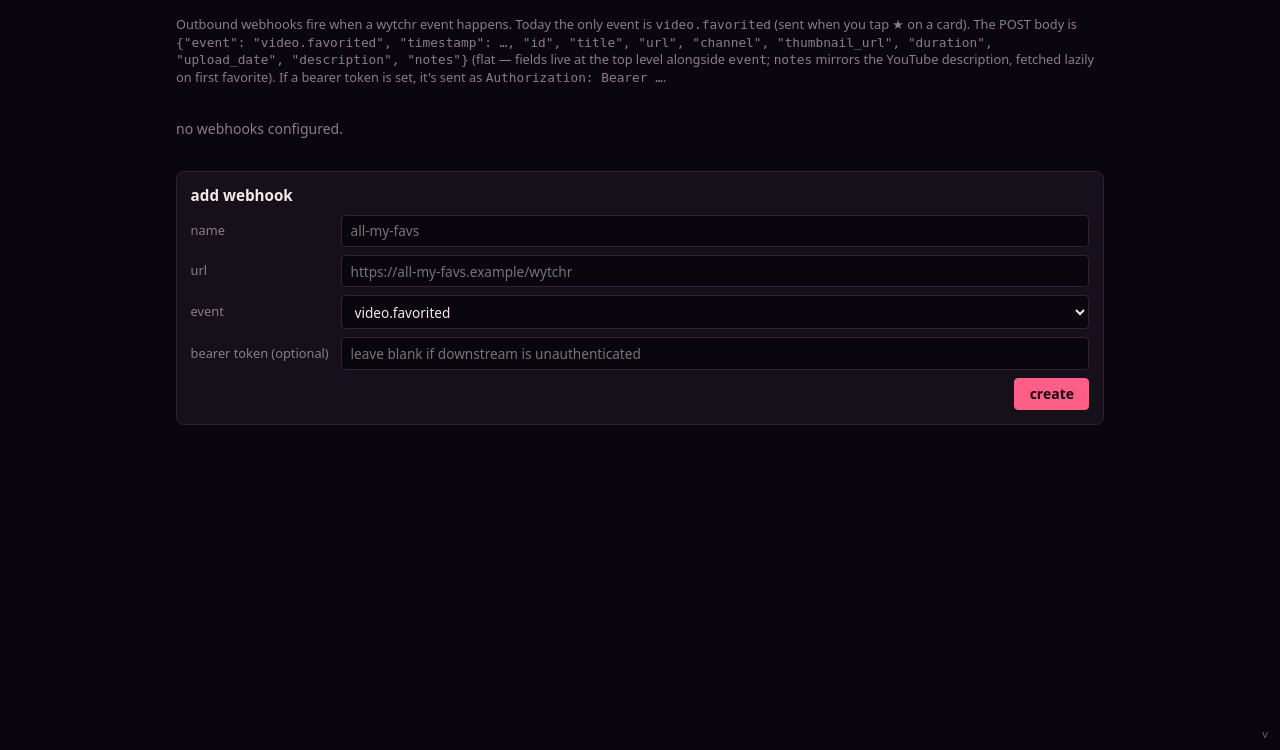
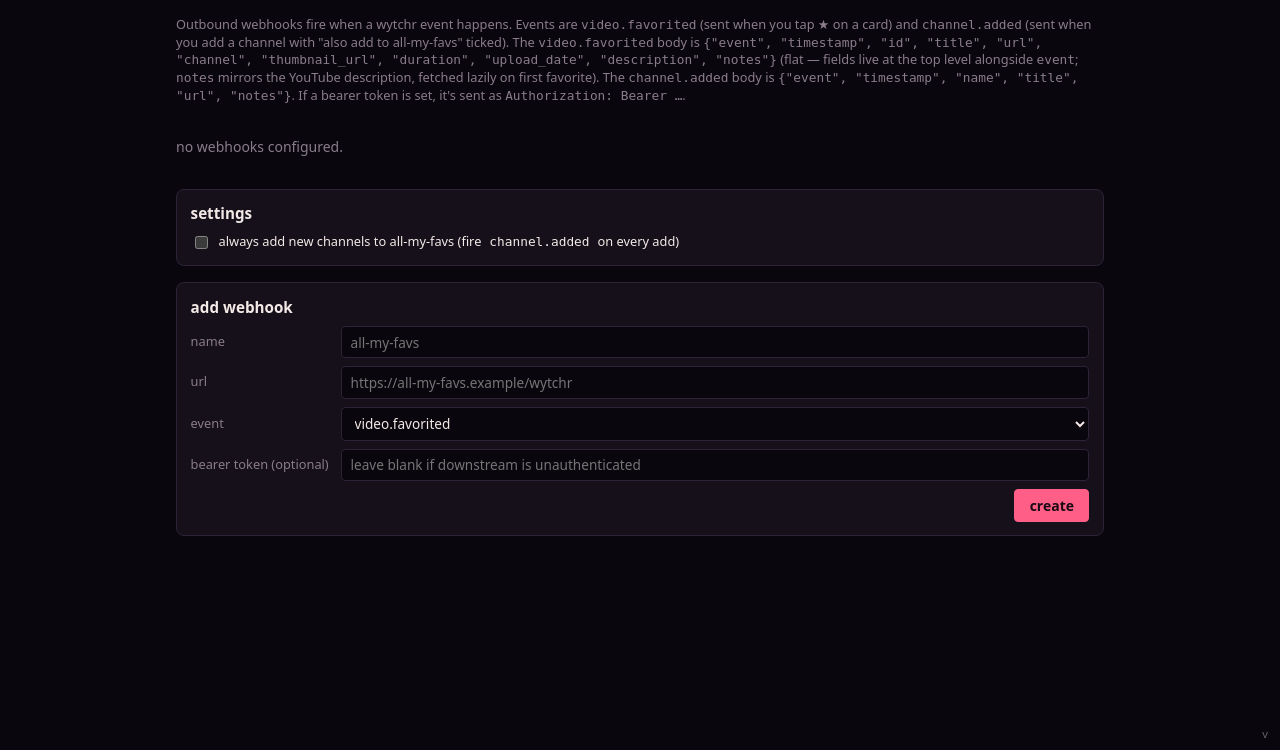
Before and after one commit to kjaymiller/wytchr, a Python web app: template templates/webhooks.html in a window 1280 px wide. Shown: the part 50-800 px from the top of the page. Run offline with Jinja, Linux system fonts and the light colour scheme; the template is opened without the code that fills it, so the values that code supplies are empty.

Commit message:
channel.added webhook + always-add-to-all-my-favs setting (0.13.0)
Add a per-add "also add to all-my-favs" checkbox that fires a new
channel.added webhook event, plus an app_settings-backed global toggle
to do it on every channel add.

Co-Authored-By: Claude Opus 4.7 (1M context) <noreply@anthropic.com>

```diff
--- a/templates/webhooks.html
+++ b/templates/webhooks.html
@@ -65,11 +65,14 @@
   </header>
   <main>
     <p class="hint">
-      Outbound webhooks fire when a wytchr event happens. Today the only event is
-      <code>video.favorited</code> (sent when you tap ★ on a card). The POST body is
-      <code>{"event": "video.favorited", "timestamp": …, "id", "title", "url", "channel", "thumbnail_url", "duration", "upload_date", "description", "notes"}</code>
+      Outbound webhooks fire when a wytchr event happens. Events are
+      <code>video.favorited</code> (sent when you tap ★ on a card) and
+      <code>channel.added</code> (sent when you add a channel with "also add to all-my-favs" ticked).
+      The <code>video.favorited</code> body is
+      <code>{"event", "timestamp", "id", "title", "url", "channel", "thumbnail_url", "duration", "upload_date", "description", "notes"}</code>
       (flat — fields live at the top level alongside <code>event</code>; <code>notes</code> mirrors the YouTube
-      description, fetched lazily on first favorite).
+      description, fetched lazily on first favorite). The <code>channel.added</code> body is
+      <code>{"event", "timestamp", "name", "title", "url", "notes"}</code>.
       If a bearer token is set, it's sent as <code>Authorization: Bearer …</code>.
     </p>
 
@@ -109,6 +112,18 @@
     {% endif %}
 
     <section class="create">
+      <h2>settings</h2>
+      <form method="post" action="/webhooks/always-add-favs">
+        <label style="display:flex; align-items:center; gap:.5rem; color:var(--fg); grid-column:1/-1;">
+          <input type="checkbox" name="enabled" style="width:auto;"
+                 onchange="this.form.submit()" {% if always_favs %}checked{% endif %}>
+          always add new channels to all-my-favs (fire <code>channel.added</code> on every add)
+        </label>
+        <noscript><div class="submit"><button type="submit" class="primary">save</button></div></noscript>
+      </form>
+    </section>
+
+    <section class="create">
       <h2>add webhook</h2>
       <form method="post" action="/webhooks">
         <label for="hook-name">name</label>
@@ -118,6 +133,7 @@
         <label for="hook-event">event</label>
         <select id="hook-event" name="event">
           <option value="video.favorited">video.favorited</option>
+          <option value="channel.added">channel.added</option>
         </select>
         <label for="hook-token">bearer token (optional)</label>
         <input id="hook-token" name="bearer_token" placeholder="leave blank if downstream is unauthenticated">
```
Also changed, not shown: app.py (+52 -2 lines), templates/channel_add.html (+11 -0 lines).
